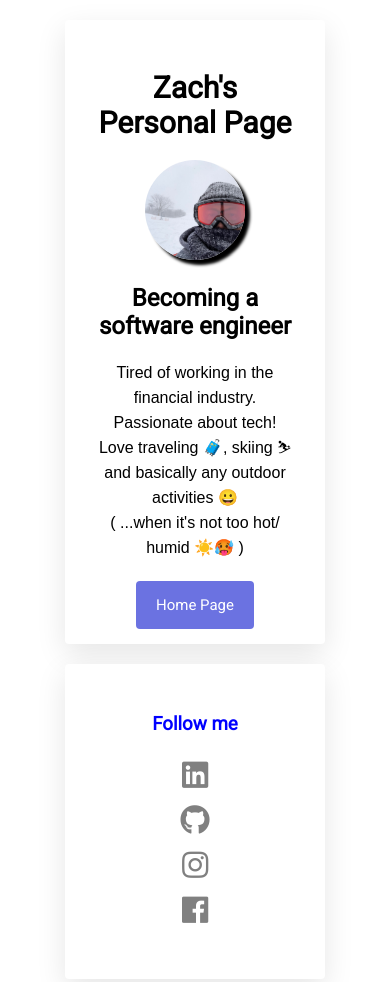
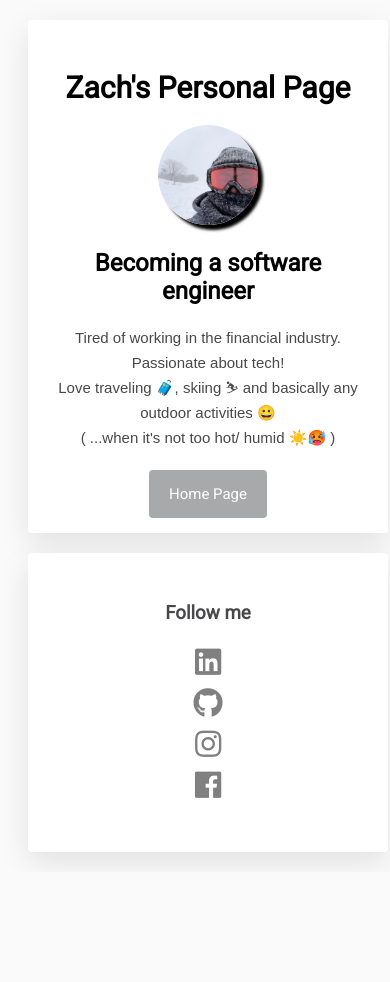
Before and after one commit to zachchung/profile, a plain HTML site: page index.html in a window 390 px wide. Shown: the top 982 px of the page. After the commit the page ends 872 px from the top, so only its background shows below. Drawn offline with Linux system fonts and the light colour scheme.

Commit message:
changed color

```diff
--- a/style.css
+++ b/style.css
@@ -1,6 +1,7 @@
 body {
   font-family: 'Roboto', sans-serif;
   text-align: center;
+  background-color: #FBFAFB;
 }
 
 h1 {
@@ -8,13 +9,14 @@ h1 {
 }
 
 h3 {
-  color: blue;
+  color: #48484A;
 }
 
 p {
   font-family: arial;
   font-weight: lighter;
   line-height: 25px;
+  color: #48484A;
 }
 
 a {
@@ -61,7 +63,7 @@ li {
 }
 
 .btn {
-  background-color: #6B72E1;
+  background-color: #A7A9AB;
   color: white;
   padding: 15px 20px;
   border-radius: 4px;
@@ -83,13 +85,17 @@ li {
 }
 @media (max-width: 540px) {
   .container {
-    width: 300px;
+    width: 400px;
   }
   h1 {
-    font-size:30px;}
+    font-size: 30px;
+  }
+  p {
+    font-size: 15px;
+  }
   li{
     display: block;
-    padding: 5px;
+    padding: 3px;
   }
 }
 
```
